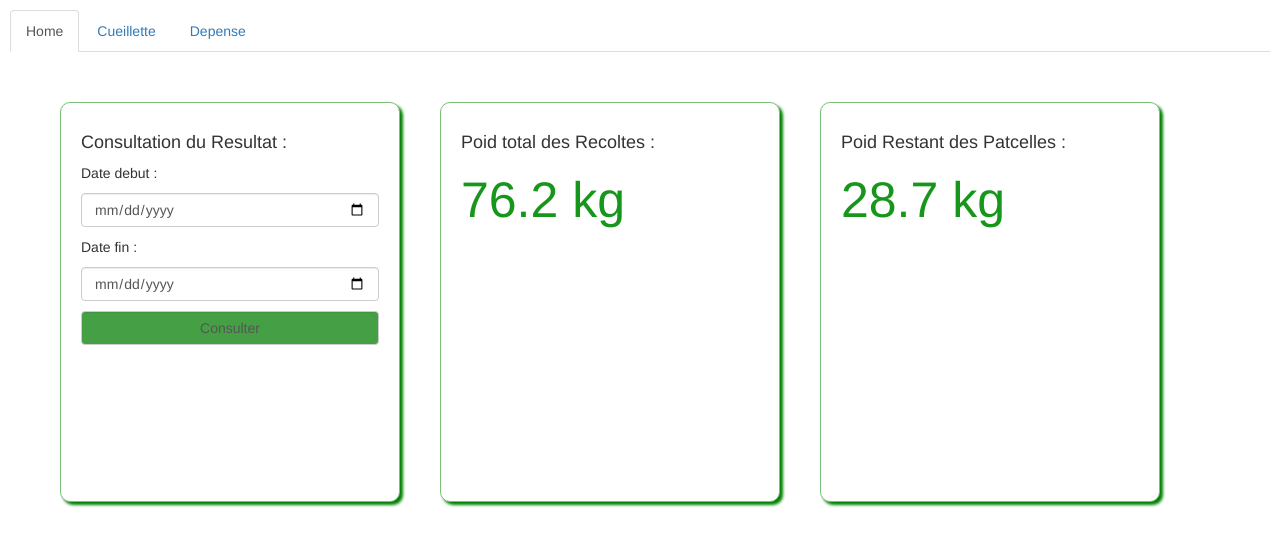
After one commit to Hery0019/Final-S3, a PHP site: page /pages/acceuil_employe.html in a window 1280 px wide. The commit adds this page. Shown: the top 546 px of the page. Run offline with PHP 8.4, Linux system fonts and the light colour scheme.

Commit message:
ajout de Miandry
ho any ilay resultat, dia ilay Poid total des Recoltes sy ilay Poid Restant des Patcelles dia mbol mila atao isakiny parcelle, izany oe avoka table fotsn

```diff
--- a/assets/css/acceuil.css
+++ b/assets/css/acceuil.css
@@ -14,7 +14,7 @@ body{
     flex-grow: 1;
 }
 #submit{
-    background-color: #79be79;
+    background-color: #45a045;
 }
 .results{
     padding: 30px;
@@ -23,7 +23,7 @@ body{
 }
 .composants{
     width: 340px;
-    height: 200px;
+    height: 400px;
     padding: 20px;
     border-radius: 10px;
     border: solid 1px #79be79;
@@ -33,3 +33,8 @@ body{
     margin: 20px;
     float: left;
 }
+
+.info{
+    font-size: 50px;
+    color: #17961c;
+}
--- /dev/null
+++ b/pages/acceuil_employe.html
@@ -0,0 +1,37 @@
+<!DOCTYPE html>
+<html lang="en">
+<head>
+    <meta charset="UTF-8">
+    <meta name="viewport" content="width=device-width, initial-scale=1.0">
+    <title>Document</title>
+    <link rel="stylesheet" href="../assets/css/bootstrap.min.css">
+    <link rel="stylesheet" href="../assets/css/acceuil.css">
+</head>
+<body>
+    <ul class="nav nav-tabs">
+        <li role="presentation" class="active"><a href="#">Home</a></li>
+        <li role="presentation"><a href="cueillette.html">Cueillette</a></li>
+        <li role="presentation" ><a href="depense.html">Depense</a></li>
+        <!-- <li role="presentation"><a href="#">Messages</a></li> -->
+    </ul>
+
+    <div style="padding: 30px;">
+        <div class="composants">
+            <h4>Consultation du Resultat :</h4>
+            <p>Date debut :</p>
+            <p><input type="date" name="debut" class="form-control"></p>
+            <p>Date fin :</p>
+            <p><input type="date" name="fin" class="form-control"></p>
+            <p><input type="submit" value="Consulter" class="form-control" id="submit"></p>
+        </div>
+        <div class="composants">
+            <h4>Poid total des Recoltes : </h4>
+            <b><h2 class="info">76.2 kg</h2></b>
+        </div>
+        <div class="composants">
+            <h4>Poid Restant des Patcelles : </h4>
+            <b><h2 class="info">28.7 kg</h2></b>
+        </div>
+    </div>
+</body>
+</html>
```
